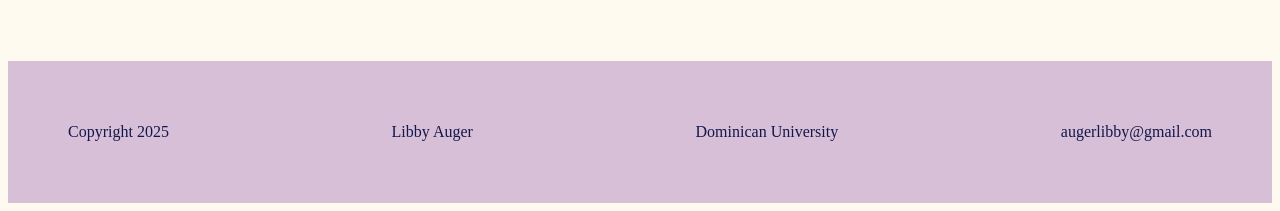
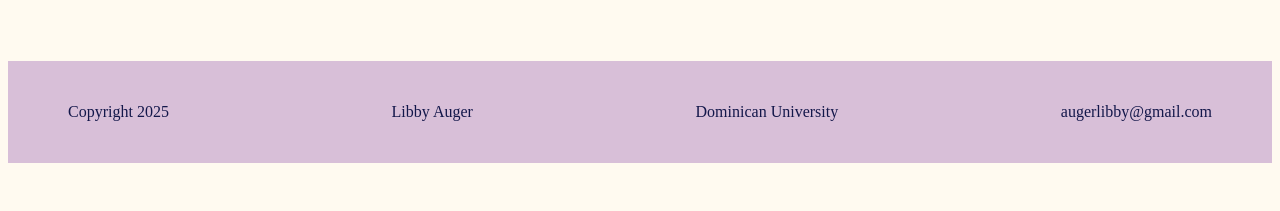
Before and after one commit to augerlibby/mlis, a plain HTML site: page index.html in a window 1280 px wide. Shown: the part 762-973 px from the top of the page. After the commit the page ends 933 px from the top, so only its background shows below. Drawn offline with Linux system fonts and the light colour scheme.

Commit message:
Reduce footer padding from 32px to 12px

```diff
--- a/eportfoliostyles.css
+++ b/eportfoliostyles.css
@@ -84,7 +84,7 @@ body {background-color: FloralWhite;}
 
 footer#page-footer {
   display: block;
-  padding: 32px 0;
+  padding: 12px 0;
   margin-top: 64px;
   text-align: center;
   background-color: Thistle;
```
